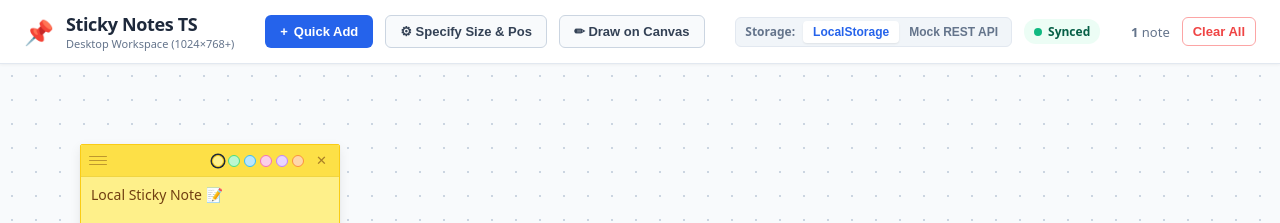
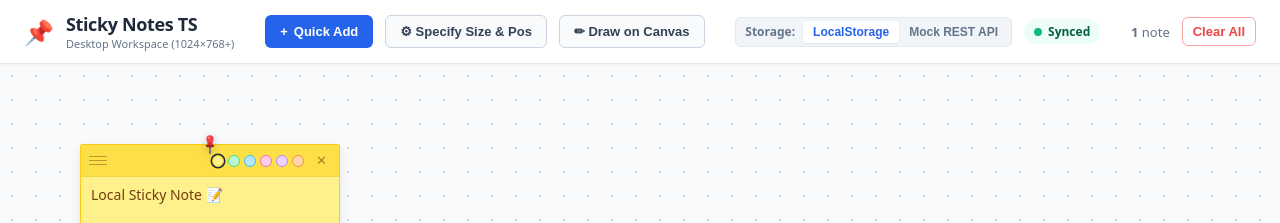
Before and after one commit to luismu/testdataartfrontend, a React (Vite) app: page / in a window 1280 px wide. Shown: the top 223 px of the page. Built offline with nearby package versions, Linux system fonts and the light colour scheme.

Commit message:
feat: add interactive pushpin thumbtack with unpin animation on drag

```diff
--- a/src/index.css
+++ b/src/index.css
@@ -287,6 +287,29 @@ html, body, #root {
   opacity: 0.92;
   box-shadow: 0 16px 36px rgba(0, 0, 0, 0.2), 0 4px 10px rgba(0, 0, 0, 0.1);
   cursor: grabbing !important;
+}
+
+/* Pushpin / Chincheta Element */
+.sticky-thumbtack {
+  position: absolute;
+  top: -12px;
+  left: 50%;
+  transform: translateX(-50%) translateY(0) scale(1) rotate(0deg);
+  opacity: 1;
+  pointer-events: none;
+  z-index: 20;
+  transition: transform 0.22s cubic-bezier(0.34, 1.56, 0.64, 1), opacity 0.18s ease;
+  filter: drop-shadow(0 2px 4px rgba(0, 0, 0, 0.25));
+}
+
+.sticky-thumbtack.unpinned {
+  transform: translateX(-50%) translateY(-20px) scale(0.2) rotate(-20deg);
+  opacity: 0;
+  transition: transform 0.16s ease-in, opacity 0.14s ease-in;
+}
+
+.thumbtack-svg {
+  display: block;
 }
 
 /* Header & Drag Area */
--- a/src/presentation/components/StickyNote.tsx
+++ b/src/presentation/components/StickyNote.tsx
@@ -120,6 +120,35 @@ export const StickyNote: React.FC<StickyNoteProps> = memo(
         }}
         onPointerDown={() => onBringToFront(note.id)}
       >
+        {/* Pushpin / Chincheta (pulls out during drag, pins back on release) */}
+        <div
+          className={`sticky-thumbtack ${isDragging ? 'unpinned' : 'pinned'}`}
+          aria-hidden="true"
+        >
+          <svg
+            viewBox="0 0 24 24"
+            width="22"
+            height="22"
+            fill="none"
+            className="thumbtack-svg"
+          >
+            <path d="M12 15V22" stroke="#64748b" strokeWidth="2" strokeLinecap="round" />
+            <ellipse cx="12" cy="14" rx="4.5" ry="1.8" fill="#991b1b" />
+            <path
+              d="M8.5 7C8.5 7 9.5 13 10 14H14C14.5 13 15.5 7 15.5 7H8.5Z"
+              fill="url(#pinGradient)"
+            />
+            <circle cx="12" cy="6.5" r="4" fill="#ef4444" />
+            <ellipse cx="10.8" cy="5.2" rx="1.5" ry="0.9" fill="#fca5a5" opacity="0.8" />
+            <defs>
+              <linearGradient id="pinGradient" x1="8.5" y1="7" x2="15.5" y2="14" gradientUnits="userSpaceOnUse">
+                <stop stopColor="#ef4444" />
+                <stop offset="1" stopColor="#b91c1c" />
+              </linearGradient>
+            </defs>
+          </svg>
+        </div>
+
         {/* Note Header / Drag Handle */}
         <div
           className="sticky-note-header"
```
